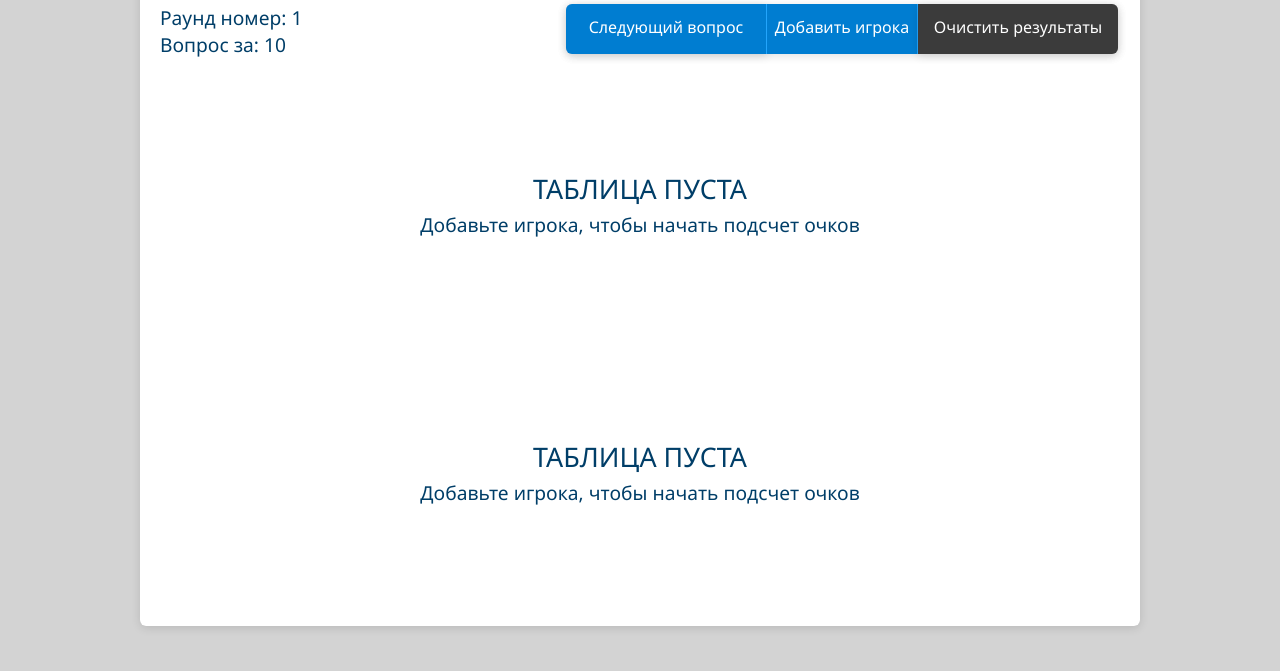
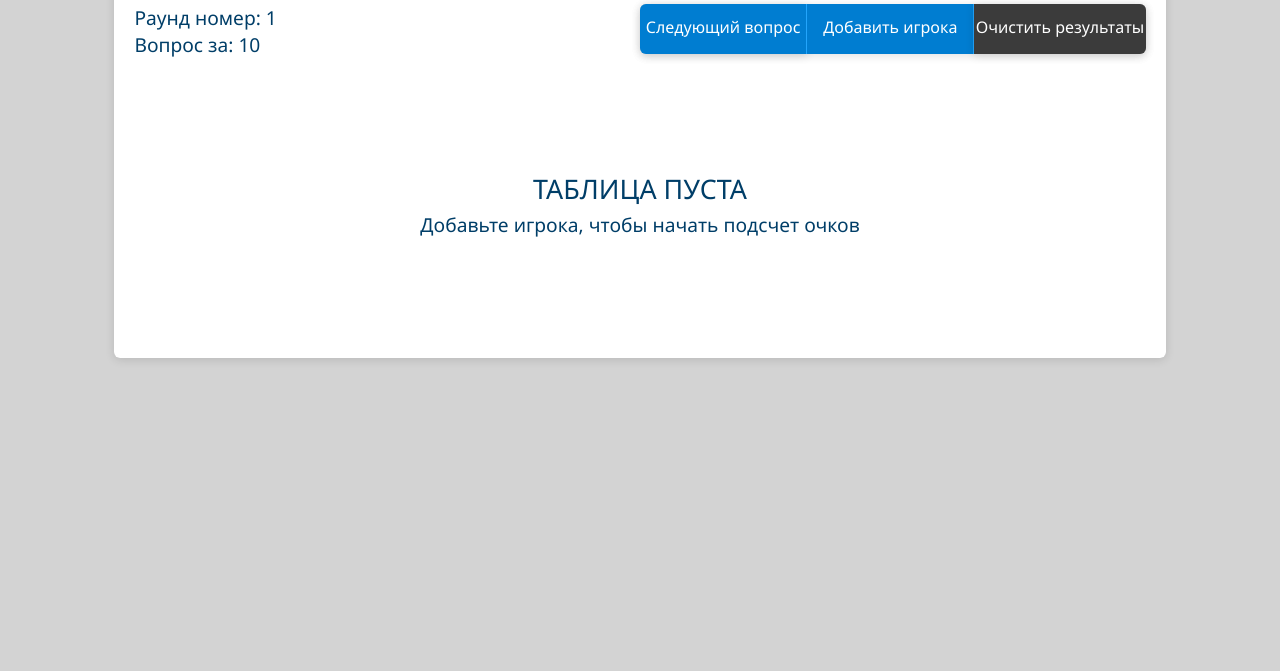
Before and after one commit to ph1l74/si-web, a website: page index.html in a window 1280 px wide. Shown: the part 129-800 px from the top of the page. Drawn offline with Linux system fonts and the light colour scheme.

Commit message:
Адаптация под мобильные устройства и исправление багов

```diff
--- a/scripts/app.js
+++ b/scripts/app.js
@@ -111,14 +111,18 @@ function clearResults() {
 
 // adding current question cost to current player results
 function scorePlus(e) {
-    $(e.target).prev().text(cStats[e.target.parentNode.id].scores += curCost);
+    cStats[e.target.parentNode.id].scores += curCost;
+    results = parseInt(cStats[e.target.parentNode.id].scores);
+    $(e.target).prev().text(results);
     setCookie('stats', JSON.stringify(cStats), 2);
 }
 
 
 // adding current question cost to current player results
 function scoreMinus(e) {
-    $(e.target).nextAll('.playerScores').text(cStats[e.target.parentNode.id].scores -= curCost);
+    cStats[e.target.parentNode.id].scores -= curCost;
+    results = parseInt(cStats[e.target.parentNode.id].scores);
+    $(e.target).nextAll('.playerScores').text(results);
     setCookie('stats', JSON.stringify(cStats), 2);
 }
 
@@ -166,7 +170,6 @@ window.onload = function () {
     if (curRound == "" || !curRound || curCost == "" || !curCost) {
         curRound = 1;
         curCost = 10;
-        createBlankTable();
     }
 
     else {
--- a/styles/style.css
+++ b/styles/style.css
@@ -4,7 +4,7 @@ body {
 }
 
 .main {
-    width: 960px;
+    width: 80%;
     margin: auto;
     margin-top: 50px;
     padding: 20px;
@@ -40,12 +40,12 @@ body {
 }
 
 .leftSideNav {
-    float:left;
-    width: 406px;
+    float: left;
+    width: 50%;
 }
 
 .rightSideNav {
-    display: inline-flex;
+    display: flex;
     padding-right: 0px;
     height: 50px;
     box-shadow: 0 0.005em 0.01em 0 rgba(0, 0, 0, 0.12), 0 2px 10px 0 rgba(0, 0, 0, 0.12);
@@ -56,7 +56,7 @@ body {
     background: rgb(0, 125, 209);
     border-radius: 6px 0px 0px 6px;
     height: 24px;
-    width: 200px;
+    width: 33%;
     text-align: center;
     color: white;
     cursor: pointer;
@@ -78,7 +78,7 @@ body {
 #addPlayer{
     background: rgb(0, 125, 209);
     height: 24px;
-    width: 150px;
+    width: 33%;
     text-align: center;
     color: white;
     cursor: pointer;
@@ -99,7 +99,7 @@ body {
 #clearResults{
     background: rgb(59, 59, 59);
     border-radius: 0px 6px 6px 0px;
-    width: 200px;
+    width: 34%;
     text-align: center;
     color: white;
     cursor: pointer;
```
